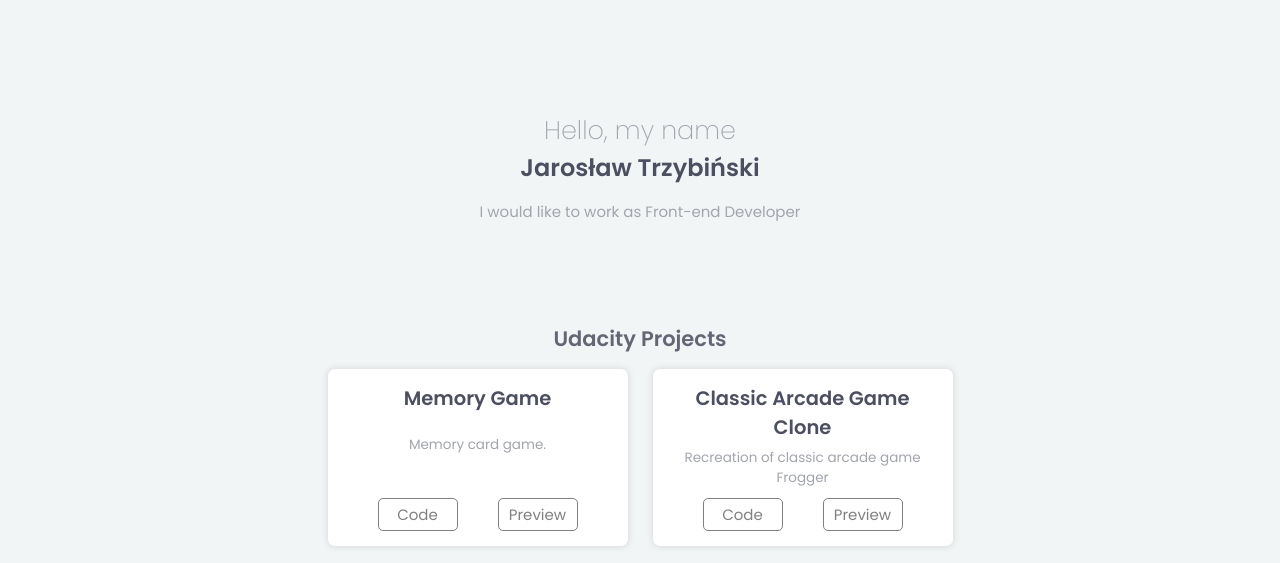
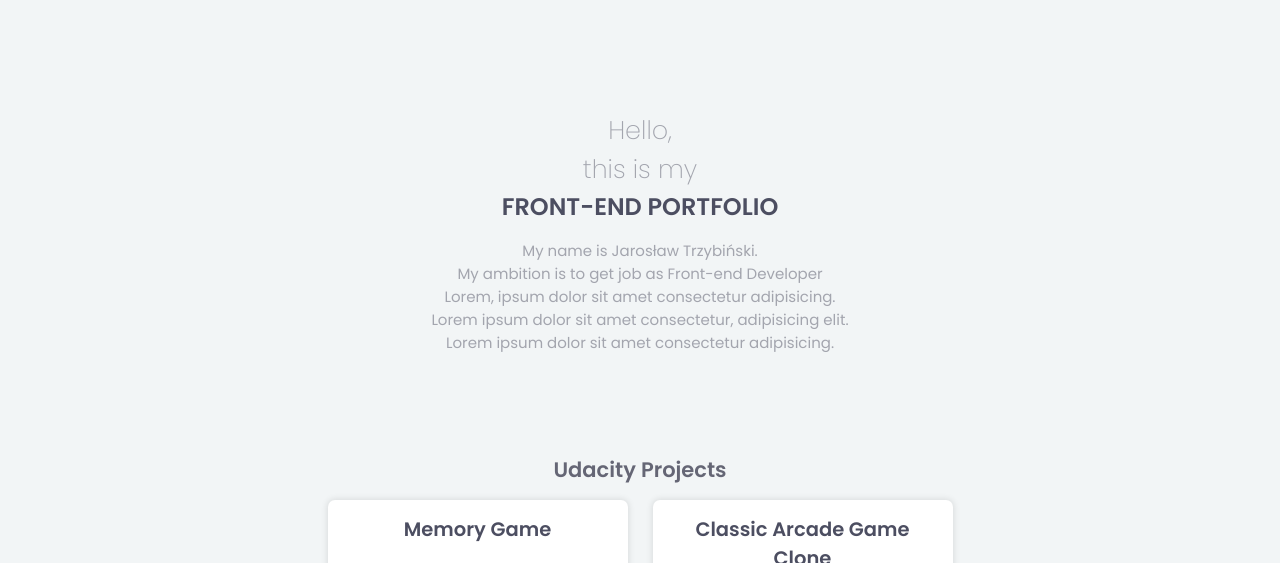
Before and after one commit to Jarek-Trzybinski/portfolio-old-html-version, a website: page index.html in a window 1280 px wide. Shown: the part 207-770 px from the top of the page. Drawn offline with Linux system fonts and the light colour scheme.

Commit message:
Change about text

```diff
--- a/index.html
+++ b/index.html
@@ -18,9 +18,15 @@
     </header>
 
       <div class="about">
-        <h1 class="hello">Hello, my name</p>
-        <h1 class="name">Jarosław Trzybiński</h1>
-        <p>I would like to work as Front-end Developer</p>
+        <h1 class="hello">Hello,<br> this is my <br>
+        </h1>
+        <h1 class="name">FRONT-END PORTFOLIO</h1>
+        <p>My name is Jarosław Trzybiński. </p>
+        <p>My ambition is to get job as Front-end Developer</p>
+        <p>Lorem, ipsum dolor sit amet consectetur adipisicing.</p>
+        <p>Lorem ipsum dolor sit amet consectetur, adipisicing elit.</p>
+        <p>Lorem ipsum dolor sit amet consectetur adipisicing.</p>
+
       </div>
       <div class="udacity-projects">
         <h1>Udacity Projects</h1>
```
